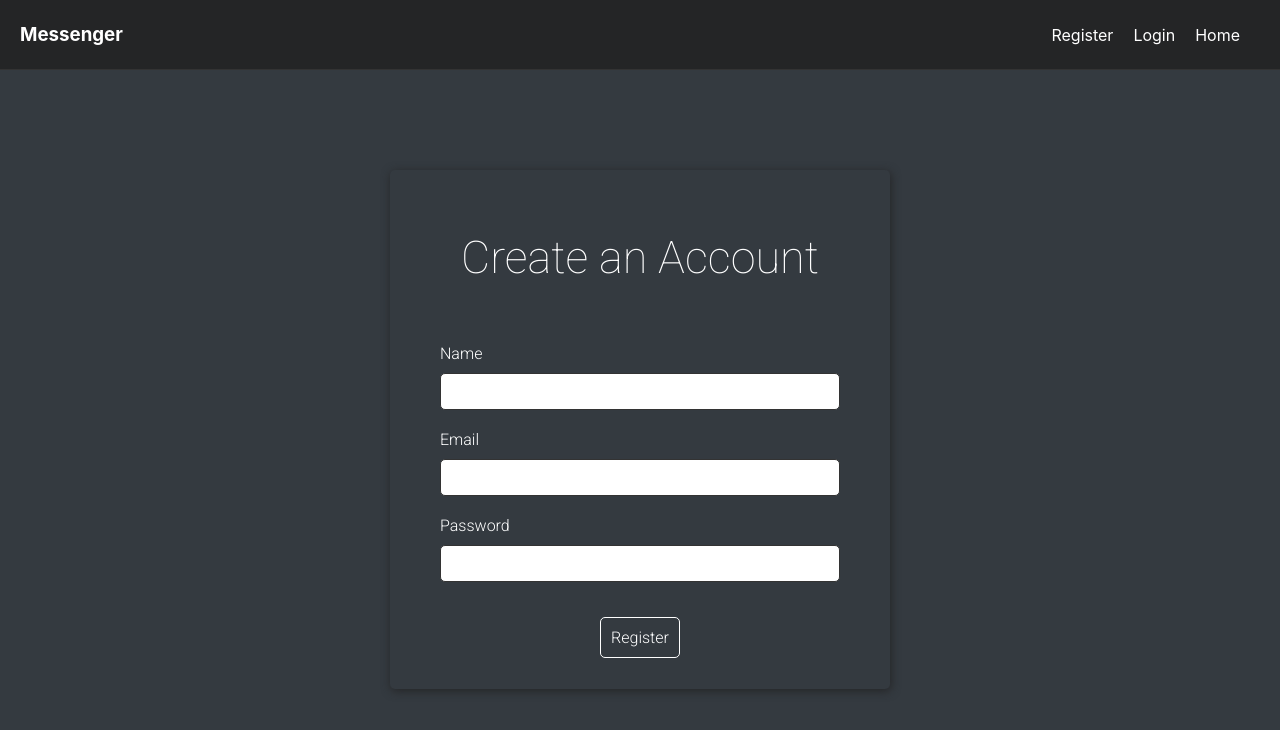
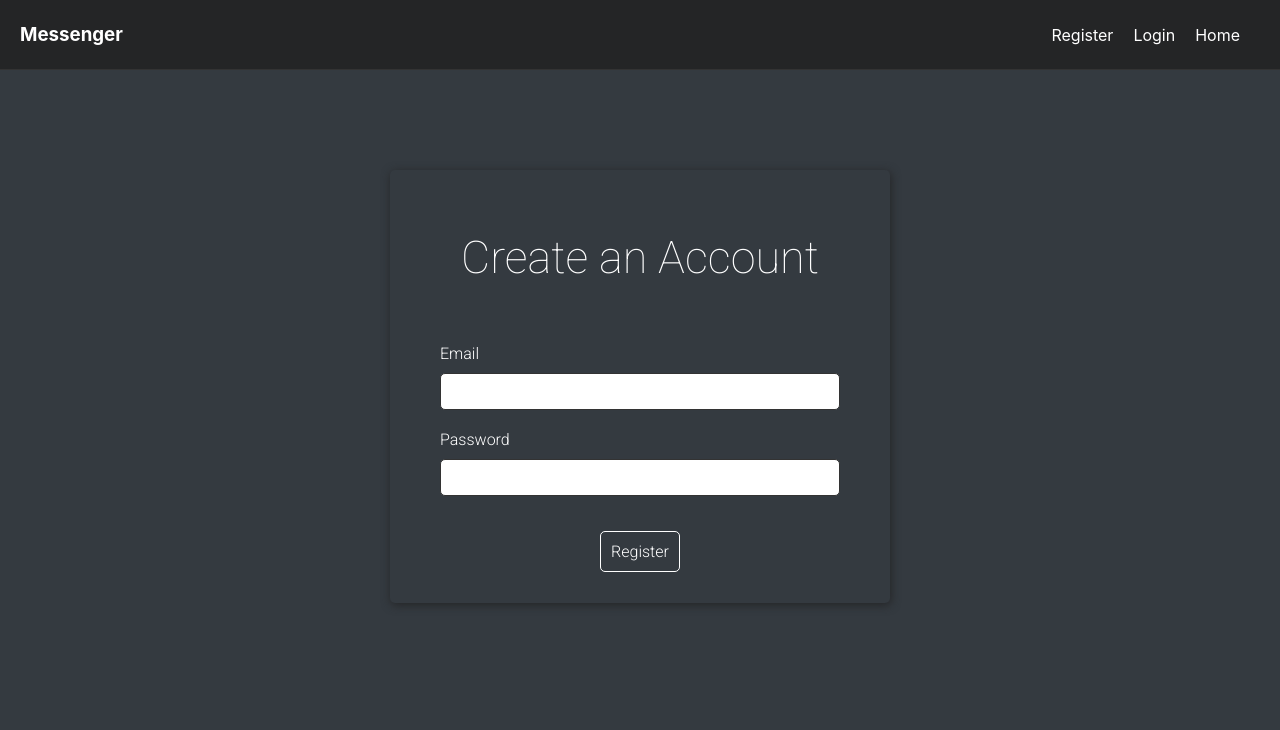
Before and after one commit to ArieR92/private-chat, a React (Create React App) app: page /Register in a window 1280 px wide. Shown: the top 730 px of the page. Built offline with nearby package versions, Linux system fonts and the light colour scheme.

Commit message:
sixth-commit

```diff
--- a/src/context/authContext.js
+++ b/src/context/authContext.js
@@ -1,4 +1,6 @@
 import {createContext, useContext} from 'react';
+import { createUserWithEmailAndPassword} from 'firebase/auth';
+import {auth} from "../Firebase";
 
 export const Authcontext = createContext()
 
@@ -10,16 +12,16 @@ export const useAuth = () => {
 
 
 export function AuthProvider ({children}) {
+    const signup = (name, email, password) =>  {
+        //console.log(name, email, password)
+        createUserWithEmailAndPassword(auth, email, password)
 
-    const user = {
-        login:true
-    };
-
+    }
 
     return (
-        <Authcontext.Provider value={{user}}>
+        <Authcontext.Provider value={{signup}}>
             {children}
         </Authcontext.Provider>
-    )
+    );
 
 };
--- a/src/pages/Register.js
+++ b/src/pages/Register.js
@@ -1,59 +1,47 @@
 import React, {useState} from 'react';
-import { createUserWithEmailAndPassword} from 'firebase/auth';
-import {auth, db} from '../Firebase';
+import {useAuth} from '../context/authContext';
+//import {auth} from "firebase/auth";
+import {auth} from '../Firebase';
 
 
 
 export const Register = () => {
-  const [data,setData] = useState({
+
+
+  const [data, setData] = useState({
     name: '',
     email:'',
     password:'',
-    error:null,
-    loading:false,
   });
 
-  const { name, email, password, error, loading } = data;
-  const handleChange = e => {
-    setData({...data, [e.target.name]: e.target.value });
-  };
-  const handleSubmit = async e => {
-    e.preventDefault();
-    setData({...data, error: null, loading:true});
-    if (!name || !email || !password) {
-      setData({...data, error: "Termina de llenar los espacios IDIOTA"});
-    }
-    try {
-      const result = await createUserWithEmailAndPassword(
-        auth,
-        email,
-        password
-        );
-        console.log(result.user)
-    } catch(error){}
+  const {signup} = useAuth();
 
-  };
+  const handleChange = ({target: {name, value}}) => {
+    setData({...data, [name]: value});
 
+  }
 
+  const handleSubmit = e => {
+    e.preventDefault()
+    //console.log(data);
+    signup(data.name, data.email, data.password);
+  }
 
 
   return (
     <section>
         <h3>Create an Account</h3>
           <form action="" className='form' onSubmit={handleSubmit}>
-            <div className='input_container'>
-                <label htmlFor='name'>Name</label>
-                <input type="text" name='name' value={name} onChange={handleChange}/>
-            </div>
+
             <div className='input_container'>
                 <label htmlFor='email'>Email</label>
-                <input type="text" name='email' value={email} onChange={handleChange}/>
+                <input type="text" name='email'  onChange={handleChange}/>
             </div>
             <div className='input_container'>
                 <label htmlFor='password'>Password</label>
-                <input type="password" name='password' value={password} onChange={handleChange}/>
+                <input type="password" name='password' onChange={handleChange}/>
             </div>
-            {error ? <p className='error'> {error} </p> : null}
+
             <div className='btn_container'>
               <button className='btn'>Register</button>
             </div>
```
